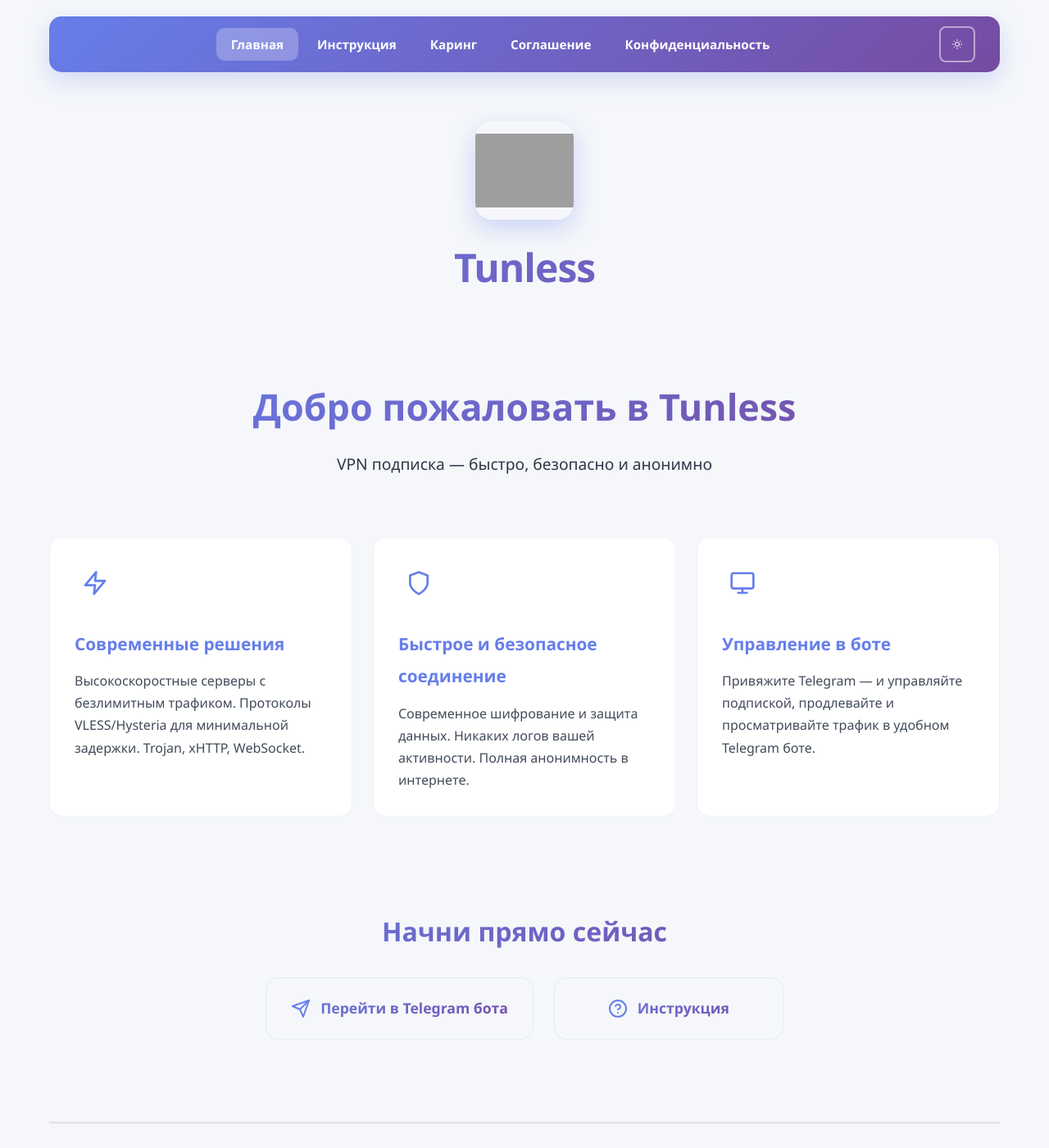
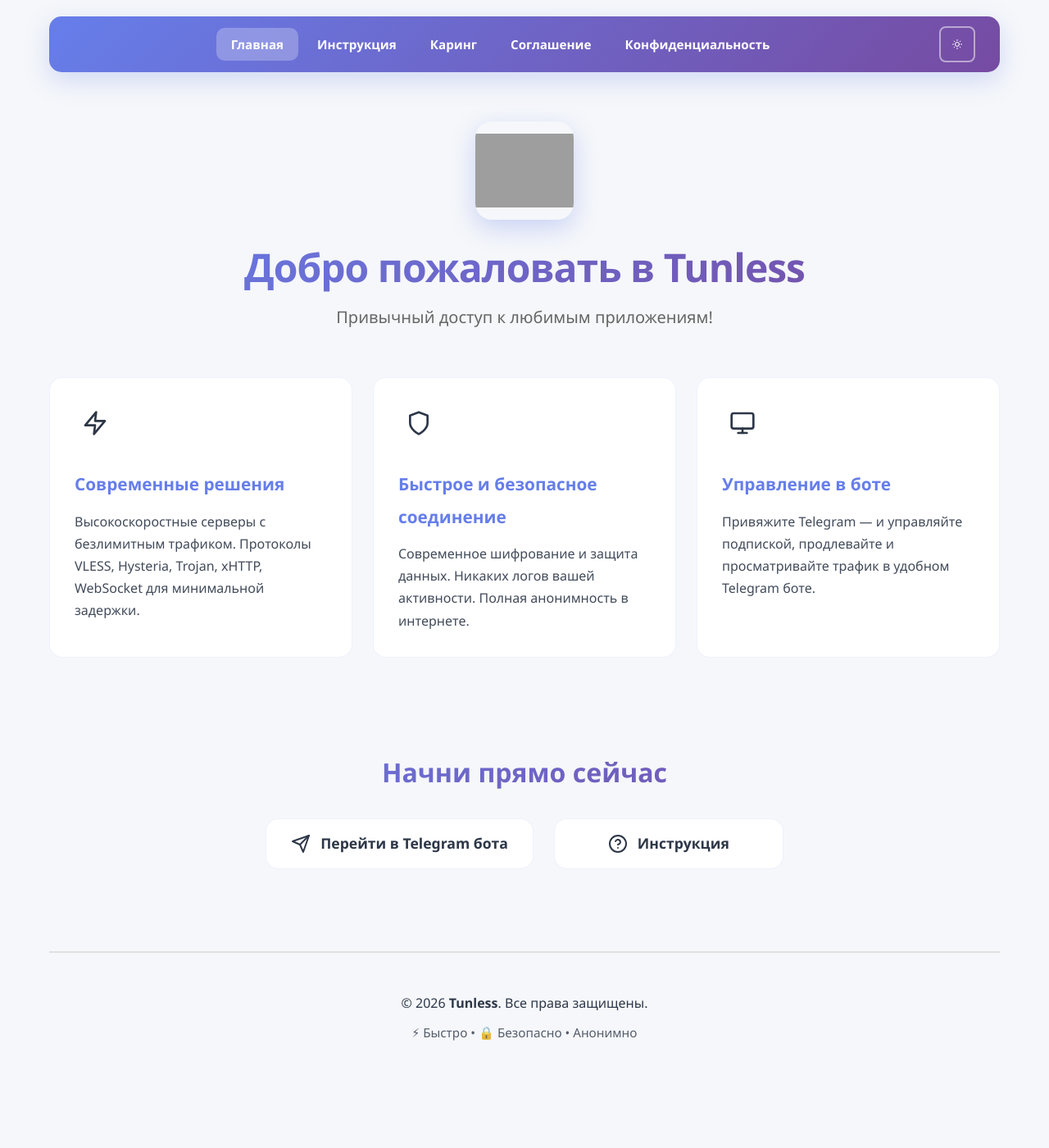
Before and after one commit to Michael-K-cloud/Tunless_Modern, a Jekyll site: the page built from index.md, in a window 1280 px wide and 1400 px high. Shown: the whole window at 82% size. Built offline with Jekyll 4.4.1, drawn with Linux system fonts in a browser that asks for light colours; part of the change alters nothing that is shown; grey boxes are pictures that could not be loaded.

Commit message:
Update index.md

```diff
--- a/index.md
+++ b/index.md
@@ -1,39 +1,11 @@
 ---
 layout: default
-title: Tunless
+title: Добро пожаловать в Tunless
+subtitle: Привычный доступ к любимым приложениям!
 ---
 
 <style>
-/* Hero Section */
-.hero-main {
-    text-align: center;
-    padding: 20px 20px 30px;
-    margin-bottom: 40px;
-}
-
-.hero-main h1 {
-    font-size: 2.8em;
-    font-weight: 800;
-    background: linear-gradient(135deg, var(--primary) 0%, var(--primary-dark) 100%);
-    -webkit-background-clip: text;
-    -webkit-text-fill-color: transparent;
-    background-clip: text;
-    margin-bottom: 10px;
-    animation: fadeInDown 0.8s ease;
-}
-
-.hero-main .subtitle {
-    font-size: 1.2em;
-    color: var(--text-light);
-    opacity: 0.8;
-    animation: fadeInUp 0.8s ease 0.2s both;
-}
-
-body.dark-mode .hero-main .subtitle {
-    color: var(--text-dark);
-}
-
-/* Features Grid - 3 columns */
+/* Features Grid */
 .features-grid {
     display: grid;
     grid-template-columns: repeat(3, 1fr);
@@ -70,9 +42,7 @@ body.dark-mode .feature-card {
     transition: transform 0.3s ease;
 }
 
-.feature-card:hover::before {
-    transform: scaleX(1);
-}
+.feature-card:hover::before { transform: scaleX(1); }
 
 .feature-card:hover {
     transform: translateY(-8px);
@@ -89,18 +59,16 @@ body.dark-mode .feature-card {
     justify-content: center;
 }
 
-/* Контурные иконки - цвет заголовка на светлой, белые на темной */
+/* Контурные иконки — темные на светлой, белые на темной */
 .feature-icon svg {
     width: 32px;
     height: 32px;
-    stroke: var(--primary);
+    stroke: var(--text-light);
     stroke-width: 2;
     fill: none;
 }
 
-body.dark-mode .feature-icon svg {
-    stroke: #ffffff;
-}
+body.dark-mode .feature-icon svg { stroke: #ffffff; }
 
 .feature-card h3 {
     font-size: 1.3em;
@@ -114,7 +82,7 @@ body.dark-mode .feature-icon svg {
     opacity: 0.9;
 }
 
-/* CTA Section - без подложки */
+/* CTA Section */
 .cta-section {
     text-align: center;
     padding: 40px 30px 20px;
@@ -143,40 +111,30 @@ body.dark-mode .feature-icon svg {
 
 /* Кнопки в стиле карточек */
 .cta-button {
-    display: inline-flex;
-    align-items: center;
-    justify-content: center;
+    display: flex !important;
+    align-items: center !important;
+    justify-content: center !important;
     gap: 12px;
-    padding: 20px 30px;
+    padding: 18px 30px !important;
     min-width: 280px;
     background: var(--card-light);
+    color: var(--text-light);
+    text-decoration: none !important;
     border-radius: 16px;
     font-weight: 700;
     font-size: 1.1em;
+    line-height: 1.2 !important;
     transition: all 0.3s cubic-bezier(0.4, 0, 0.2, 1);
     border: 1px solid rgba(102, 126, 234, 0.1);
     position: relative;
     overflow: hidden;
-}
-
-/* Текст кнопок с градиентом как заголовок */
-.cta-button {
-    background: linear-gradient(135deg, var(--primary) 0%, var(--primary-dark) 100%);
-    -webkit-background-clip: text;
-    -webkit-text-fill-color: transparent;
-    background-clip: text;
-    color: transparent;
+    box-sizing: border-box;
 }
 
 body.dark-mode .cta-button {
     background: var(--card-dark);
     color: var(--text-dark);
     border-color: rgba(102, 126, 234, 0.2);
-    /* На темной теме убираем градиент текста */
-    -webkit-background-clip: unset;
-    -webkit-text-fill-color: var(--text-dark);
-    background-clip: unset;
-    background: var(--card-dark);
 }
 
 .cta-button::before {
@@ -192,91 +150,69 @@ body.dark-mode .cta-button {
     transition: transform 0.3s ease;
 }
 
-.cta-button:hover::before {
-    transform: scaleX(1);
-}
+.cta-button:hover::before { transform: scaleX(1); }
 
 .cta-button:hover {
     transform: translateY(-8px);
     box-shadow: 0 20px 40px rgba(102, 126, 234, 0.2);
 }
 
-/* Контурные иконки для кнопок - цвет заголовка */
 .cta-button svg {
     width: 24px;
     height: 24px;
-    stroke: var(--primary);
+    stroke: var(--text-light);
     fill: none;
     stroke-width: 2;
     stroke-linecap: round;
     stroke-linejoin: round;
     flex-shrink: 0;
+    margin: 0 !important;
+    padding: 0 !important;
+    display: block;
+    vertical-align: middle !important;
 }
 
-body.dark-mode .cta-button svg {
-    stroke: #ffffff;
+body.dark-mode .cta-button svg { stroke: #ffffff; }
+
+.cta-button span {
+    display: inline-block;
+    line-height: 1.2 !important;
+    margin: 0 !important;
+    padding: 0 !important;
+    vertical-align: middle !important;
 }
 
-/* Animations */
-@keyframes fadeInDown {
-    from {
-        opacity: 0;
-        transform: translateY(-30px);
-    }
-    to {
-        opacity: 1;
-        transform: translateY(0);
-    }
+/* СБРОС КОНФЛИКТНЫХ СТИЛЕЙ ОТ DEFAULT.HTML */
+.cta-button::after {
+    display: none !important;
+}
+
+.cta-button * {
+    padding-bottom: 0 !important;
+    margin-bottom: 0 !important;
 }
 
 @keyframes fadeInUp {
-    from {
-        opacity: 0;
-        transform: translateY(30px);
-    }
-    to {
-        opacity: 1;
-        transform: translateY(0);
-    }
+    from { opacity: 0; transform: translateY(30px); }
+    to { opacity: 1; transform: translateY(0); }
 }
 
 @keyframes pulse {
-    0%, 100% {
-        transform: scale(1);
-    }
-    50% {
-        transform: scale(1.02);
-    }
+    0%, 100% { transform: scale(1); }
+    50% { transform: scale(1.02); }
 }
 
-/* Responsive */
 @media (max-width: 768px) {
-    .hero-main h1 {
-        font-size: 2em;
-    }
-
-    .hero-main .subtitle {
-        font-size: 1.1em;
-    }
-
     .features-grid {
         grid-template-columns: 1fr;
         gap: 20px;
     }
-
-    .feature-card {
-        padding: 25px;
-    }
-
-    .cta-section h3 {
-        font-size: 1.6em;
-    }
-
+    .feature-card { padding: 25px; }
+    .cta-section h3 { font-size: 1.6em; }
     .cta-buttons {
         flex-direction: column;
         align-items: center;
     }
-
     .cta-button {
         width: 100%;
         max-width: 300px;
@@ -285,13 +221,7 @@ body.dark-mode .cta-button svg {
 }
 </style>
 
-<!-- Hero Section -->
-<div class="hero-main">
-    <h1>Добро пожаловать в Tunless</h1>
-    <p class="subtitle">VPN подписка — быстро, безопасно и анонимно</p>
-</div>
-
-<!-- Features Grid - 3 блока -->
+<!-- Features Grid — 3 блока -->
 <div class="features-grid">
     <div class="feature-card">
         <div class="feature-icon">
@@ -300,7 +230,7 @@ body.dark-mode .cta-button svg {
             </svg>
         </div>
         <h3>Современные решения</h3>
-        <p>Высокоскоростные серверы с безлимитным трафиком. Протоколы VLESS/Hysteria для минимальной задержки. Trojan, xHTTP, WebSocket.</p>
+        <p>Высокоскоростные серверы с безлимитным трафиком. Протоколы VLESS, Hysteria, Trojan, xHTTP, WebSocket для минимальной задержки.</p>
     </div>
 
     <div class="feature-card">
@@ -326,7 +256,7 @@ body.dark-mode .cta-button svg {
     </div>
 </div>
 
-<!-- CTA Section - без подложки -->
+<!-- CTA Section -->
 <div class="cta-section">
     <h3>Начни прямо сейчас</h3>
     <div class="cta-buttons">
```
